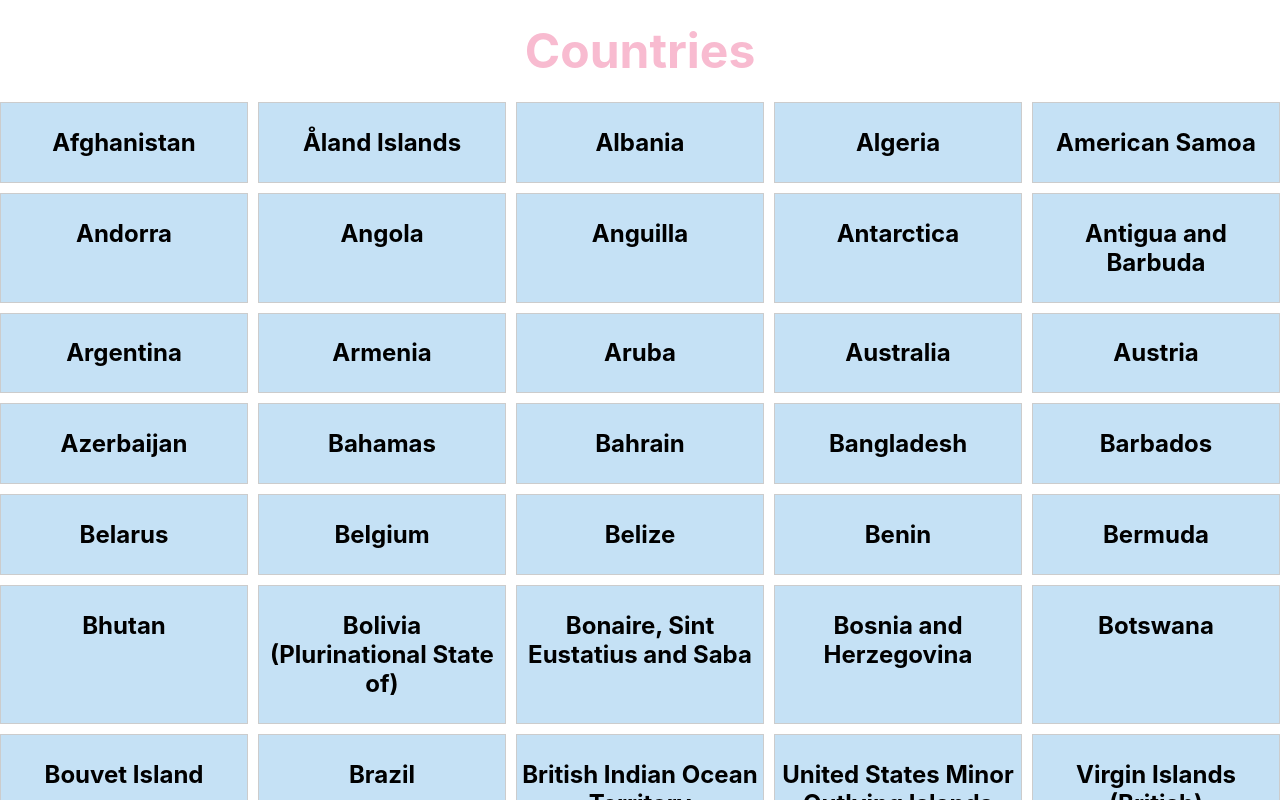
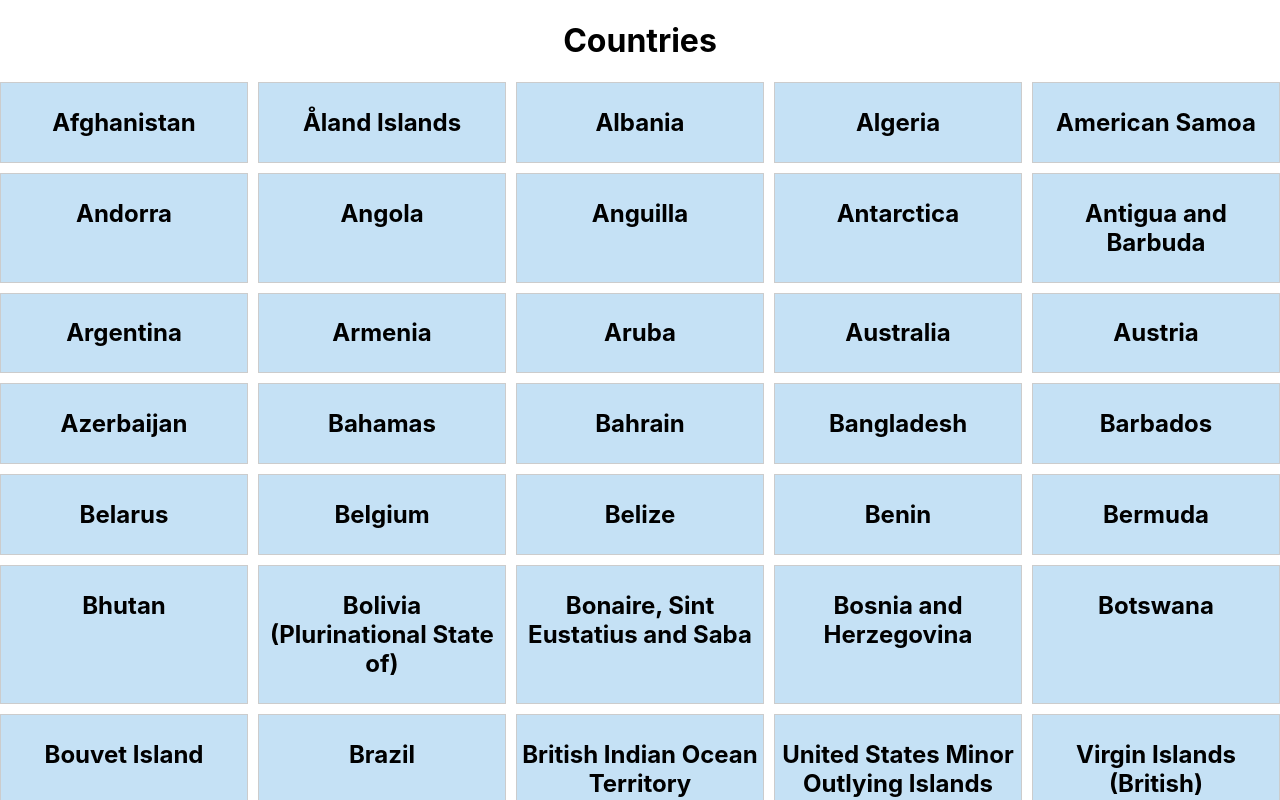
Before and after one commit to KerimGurbaz/countries-homework, a React (Create React App) app: page / in a window 1280 px wide. Shown: the top 800 px of the page. Built offline with nearby package versions, Linux system fonts and the light colour scheme.

Commit message:
some updated

```diff
--- a/src/App.css
+++ b/src/App.css
@@ -1,17 +1,6 @@
 .App {
   text-align: center;
 }
-.h1 {
-  text-align: center;
-}
-
-.h1 span {
-  display: block;
-  color: #f8bbd0;
-  font-size: 48px;
-  margin-top: 0;
-}
-
 .countries {
   display: grid;
   grid-template-columns: repeat(6, 1fr);
@@ -83,5 +72,3 @@
     grid-template-columns: repeat(5, 1fr); /* 5 sütun */
   }
 }
-
-/* ***************************************************************** */
--- a/src/App.js
+++ b/src/App.js
@@ -11,7 +11,7 @@ const [countries, setCountries] = useState(data)
   return (
     <div className="App">
       <div className="container">
-         <h1 className="h1"> <span>Countries</span> </h1>
+         <h1>Countries</h1>
         <List countries={countries}/>
 
       </div>
```
